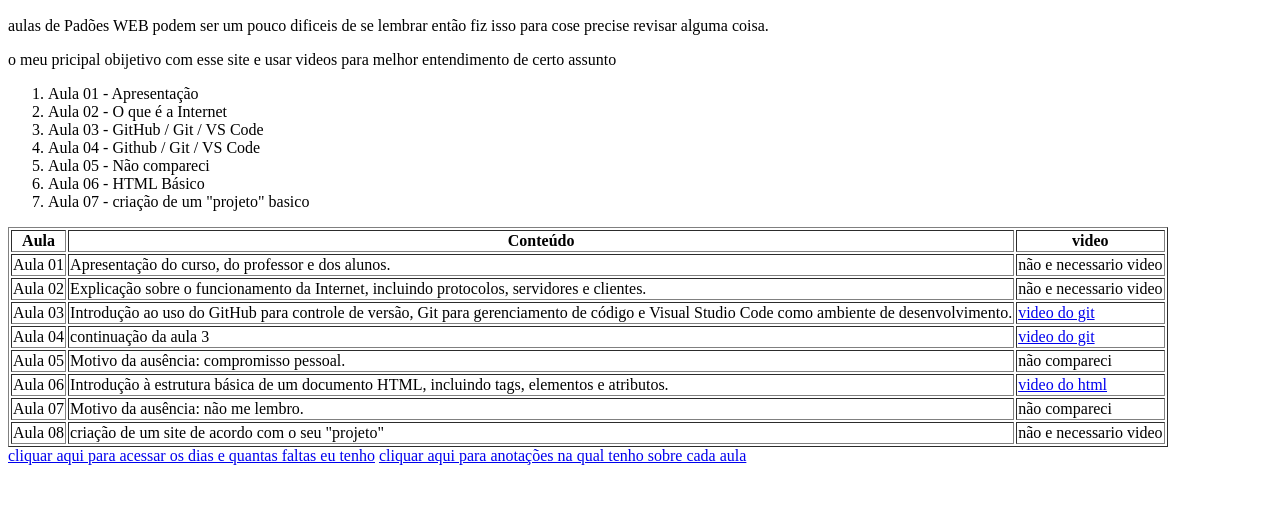
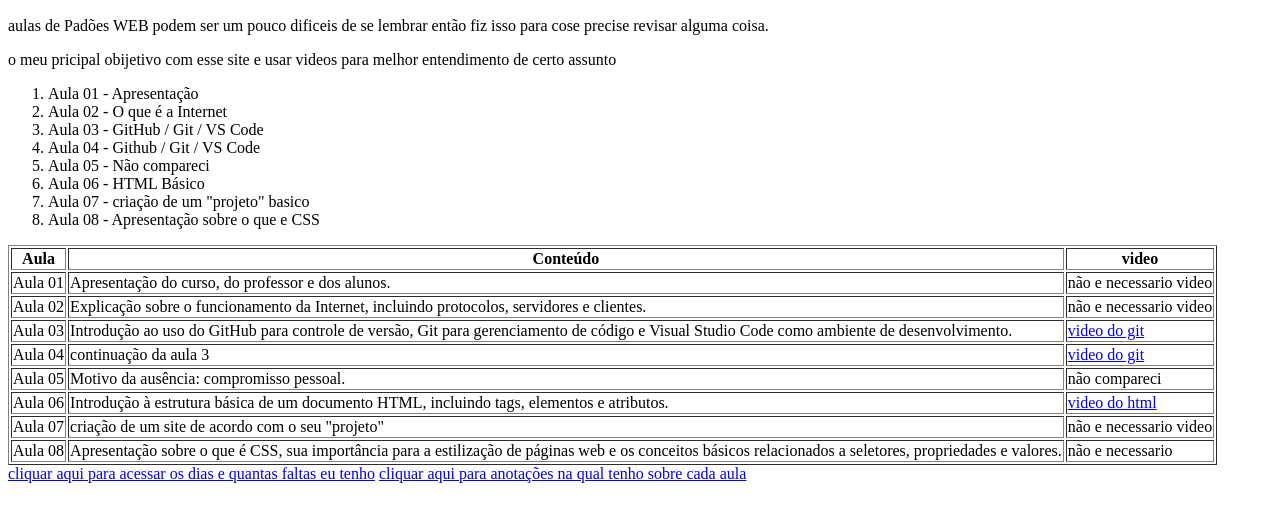
Before and after one commit to jandyelson2017-byte/jandyelson2017-byte.github.io, a plain HTML site: page index.html in a window 1280 px wide. Shown: the part 96-618 px from the top of the page. Drawn offline with Linux system fonts and the light colour scheme.

Commit message:
atualizando

```diff
--- a/index.html
+++ b/index.html
@@ -18,6 +18,7 @@
       <li>Aula 05 - Não compareci</li>
       <li>Aula 06 - HTML Básico</li>
       <li>Aula 07 - criação de um "projeto" basico</li>
+      <li>Aula 08 - Apresentação sobre o que e CSS</li>
     </ol>
 
     <table border="1">
@@ -56,14 +57,14 @@
         <td>Introdução à estrutura básica de um documento HTML, incluindo tags, elementos e atributos.</td>
         <td><a href="https://www.youtube.com/watch?v=5Hn58p-hYC0">video do html</a></td>
       </tr>
-      <tr>
         <td>Aula 07</td>
-        <td>Motivo da ausência: não me lembro.</td>
-        <td>não compareci</td>
+        <td>criação de um site de acordo com o seu "projeto"</td>
+        <td>não e necessario video</td>
+      </tr>
       <tr>
         <td>Aula 08</td>
-        <td>criação de um site de acordo com o seu "projeto"</td>
-        <td>não e necessario video</td>
+        <td>Apresentação sobre o que é CSS, sua importância para a estilização de páginas web e os conceitos básicos relacionados a seletores, propriedades e valores.</td>
+        <td>não e necessario</a></td>
       </tr>
 
     </table>
```
